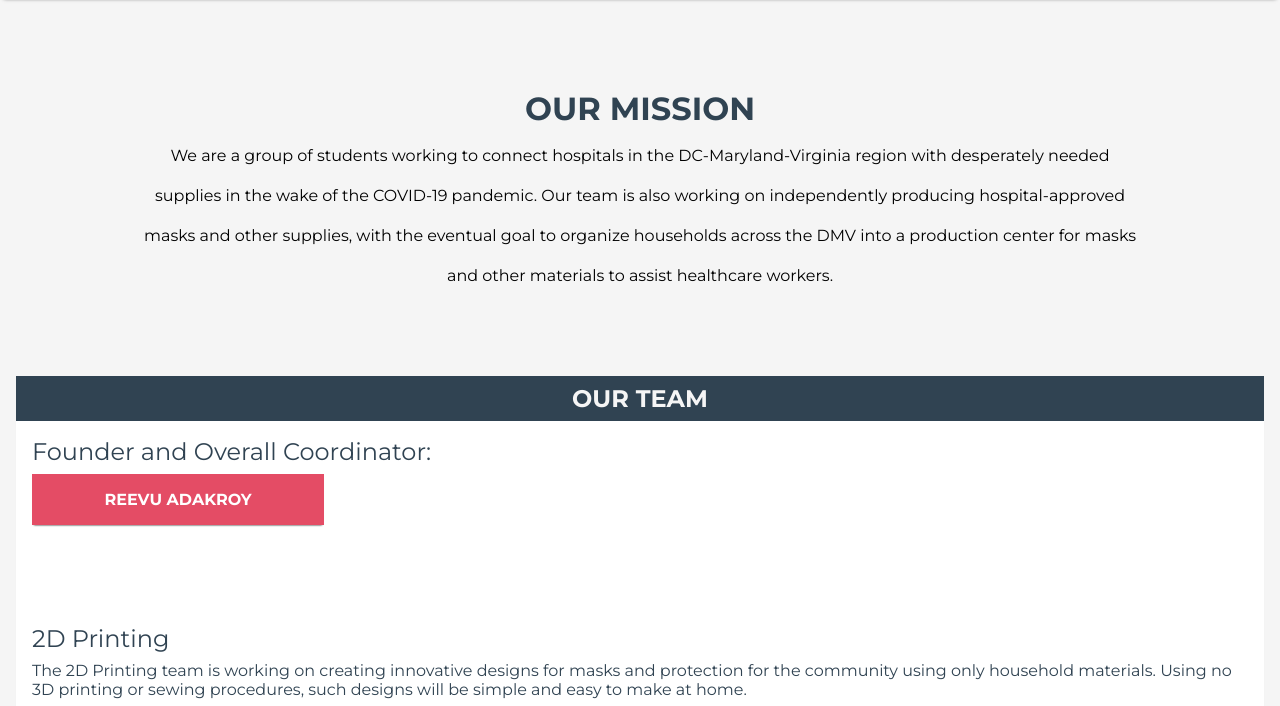
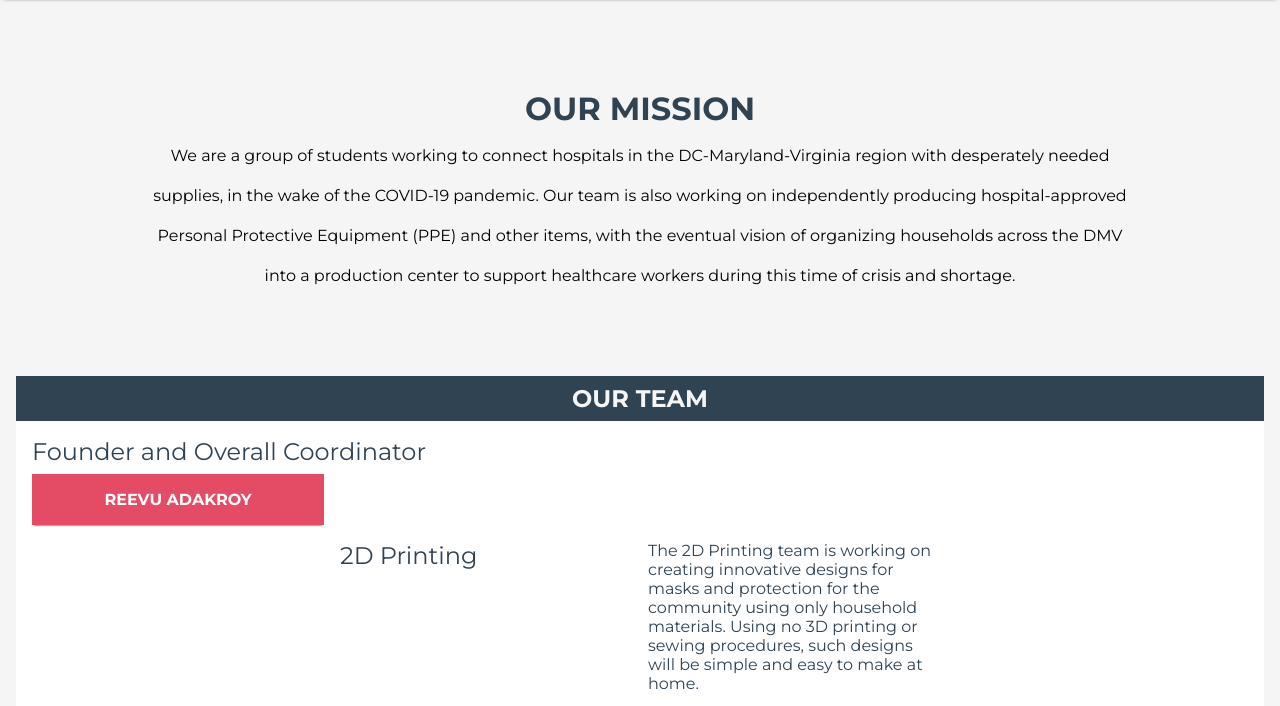
Before and after one commit to fighting-covid/website, a Flask app: page /about in a window 1280 px wide. Shown: the part 48-754 px from the top of the page. Run offline with Flask 3, Linux system fonts and the light colour scheme.

Commit message:
Update about.html

```diff
--- a/templates/about.html
+++ b/templates/about.html
@@ -49,28 +49,26 @@
 				<section class="container">
 					<p>
 						We are a group of students working to connect hospitals in the DC-Maryland-Virginia region
-						with desperately needed supplies in the wake of the COVID-19 pandemic. Our team is also working
-						on independently producing hospital-approved masks and other supplies, with the eventual
-						goal to organize households across the DMV into a production center for masks and other
-						materials to assist healthcare workers.
+						with desperately needed supplies, in the wake of the COVID-19 pandemic. Our team is also
+						working on independently producing hospital-approved Personal Protective Equipment (PPE)
+						and other items, with the eventual vision of organizing households across the DMV into a
+						production center  to support healthcare workers during this time of crisis and shortage.
 					</p>
 				</section>
 			</article>
 			<section class="team">
 				<h1>Our Team</h1>
 				<section class="container">
-					<h2>Founder and Overall Coordinator: </h2>
+					<h2>Founder and Overall Coordinator </h2>
 
 
 					<div class="members">
 						<a href="#" target="_blank" class="member">Reevu Adakroy</a>
 						<a href="#" target="_blank" class="member" style="visibility:hidden;">Empty</a>
 						<a href="#" target="_blank" class="member" style="visibility:hidden;">Empty</a>
-						<a href="#" target="_blank" class="member" style="visibility:hidden;">Empty</a>
-						<a href="#" target="_blank" class="member" style="visibility:hidden;">Empty</a>
-
+						<a href="#" target="_blank" class="member" style="visibility:hidden;">Empty</a
 					</div>
-
+					</br>
 
 					<h2>2D Printing</h2>
 					<p>
@@ -78,17 +76,15 @@
 						the community using only household materials. Using no 3D printing or sewing procedures,
 						such designs will be simple and easy to make at home.
 					</p>
-					<br>
+					</br>
 					<div class="members">
 						<a href="#" target="_blank" class="member">Nathan Suh</a>
 						<a href="https://www.linkedin.com/in/joshua-lian-60425819a/" target="_blank" class="member">Joshua Lian</a>
 						<a href="#" target="_blank" class="member">Marian Qian</a>
 						<a href="#" target="_blank" class="member">Jason Wang</a>
-                        <a href="#" target="_blank" class="member" style="visibility:hidden;">Empty</a>
-                        <a href="#" target="_blank" class="member" style="visibility:hidden;">Empty</a>
 
 					</div>
-
+					</br>
 
 					<h2>3D Printing</h2>
 					<p>
@@ -96,7 +92,7 @@
 						for various tools to help aid the COVID-19 relief effort, as well as the eventual mass
 						production of said materials to be distributed to organizations in need.
 					</p>
-					<br>
+					</br>
 					<div class="members">
 						<a href="https://www.linkedin.com/in/joshua-lian-60425819a/" target="_blank" class="member">Joshua Lian</a>
 						<a href="#" target="_blank" class="member">Tharun Saravanan</a>
@@ -106,7 +102,7 @@
 						<a href="#" target="_blank" class="member">Daniel Fu</a>
 						<a href="#" target="_blank" class="member">Neil Shah</a>
 					</div>
-
+					</br>
 					<h2>Cleaning Supplies</h2>
 					<p>
 						The Cleaning Supplies team is responsible for collecting vital supplies such as hand sanitizer
@@ -114,7 +110,7 @@
 						contacted 6 school districts who have donated tens of thousands of cleaning supplies to
 						local hospitals.
 					</p>
-					<br>
+					</br>
 					<div class="members">
 						<a href="#" target="_blank" class="member">Neil Shah</a>
 						<a href="#" target="_blank" class="member">Vishal Kanigicherla</a>
@@ -127,13 +123,14 @@
 						<a href="#" target="_blank" class="member">Anthony Wong</a>
 						<a href="#" target="_blank" class="member">Julia Kao-Sowa</a>
 					</div>
+					</br>
 					<h2>Outreach</h2>
 					<p>
 						The Outreach team is in charge of all correspondence between facilities in need and the YCRO,
 						managing all requests for materials and keeping track of where supplies need to go for
 						maximum impact.
 					</p>
-					<br>
+					</br>
 					<div class="members">
 						<a href="#" target="_blank" class="member">Aryan Joshi</a>
 						<a href="#" target="_blank" class="member">Maxwell Bai</a>
@@ -160,13 +157,14 @@
 						<a href="#" target="_blank" class="member">Sadhika Dhanasekar</a>
 						<a href="#" target="_blank" class="member">Tiffany Ji</a>
 					</div>
+					</br>
 					<h2>Publicity</h2>
 					<p>
 						The Publicity team's objective is to update the public about our progress as a team,
 						as well as to educate the community on the best ways to stay safe and help out during this
 						pandemic.
 					</p>
-					<br>
+					</br>
 					<div class="members">
 						<a href="#" target="_blank" class="member">Akash Bhave</a>
 						<a href="https://www.instagram.com/angiehuang_/" target="_blank" class="member">Angie Huang</a>
@@ -190,6 +188,7 @@
 						<a href="#" target="_blank" class="member">Summer Wang</a>
 						<a href="#" target="_blank" class="member">Tiffany Ji</a>
 					</div>
+					</br>
 					<h2>Research</h2>
 					<p>
 						The objective of the Research Team is to explore different ways in which everyday people can
@@ -197,7 +196,7 @@
 						to make important pieces of equipment such as ear protectors and face shields. Currently, the
 						team is developing several tutorials for the manufacturing of ear protectors.
 					</p>
-					<br>
+					</br>
 					<div class="members">
 						<a href="#" target="_blank" class="member">Vishal Kanigicherla</a>
 						<a href="#" target="_blank" class="member">Hashir Aqeel</a>
@@ -221,6 +220,7 @@
 						<a href="#" target="_blank" class="member">Vyomika Gandhi</a>
 						<a href="#" target="_blank" class="member">Yulee Kang</a>
 					</div>
+					</br>
 					<h2>Sewing</h2>
 					<p>
 						The Sewing team is working on maximizing the comfort and effectiveness of a sewn mask through
@@ -228,7 +228,7 @@
 						the specific needs of the facility and are aiming to ramp up production to account for the
 						shortage as soon as possible.
 					</p>
-					<br>
+					</br>
 					<div class="members">
 						<a href="#" target="_blank" class="member">Priyanka Mosur</a>
 						<a href="https://www.linkedin.com/in/joshua-lian-60425819a/" target="_blank" class="member">Joshua Lian</a>
@@ -243,13 +243,14 @@
 						<a href="#" target="_blank" class="member">Prithvi Nathan</a>
 						<a href="#" target="_blank" class="member">Tiffany Ji</a>
 					</div>
+					</br>
 					<h2>Sterilization</h2>
 					<p>
 						The objective of the Sterilization team is to provide those at home with a way to sterilize
 						their own cloth masks through a materials database. In addition to this, they have been working
 						on new ways to sterilize and bring comfort to existing 3D Printed masks and shields.
 					</p>
-					<br>
+					</br>
 
 					<div class="members">
 						<a href="#" target="_blank" class="member">Kritika Jothishankar</a>
@@ -268,6 +269,7 @@
 						<a href="#" target="_blank" class="member">Olivia Ma</a>
 						<a href="#" target="_blank" class="member">Prithvi Nathan</a>
 					</div>
+					</br>
 
 					<h2>Web Development</h2>
 					<p>
@@ -275,7 +277,7 @@
 						share our progress and research with the community. Their work has led to the creation of this
 						website.
 					</p>
-					<br>
+					</br>
 					<div class="members">
 						<a href="#" target="_blank" class="member">Aryan Chinnala</a>
 						<a href="https://www.linkedin.com/in/jason-klein-8093a0181" target="_blank" class="member"
```
